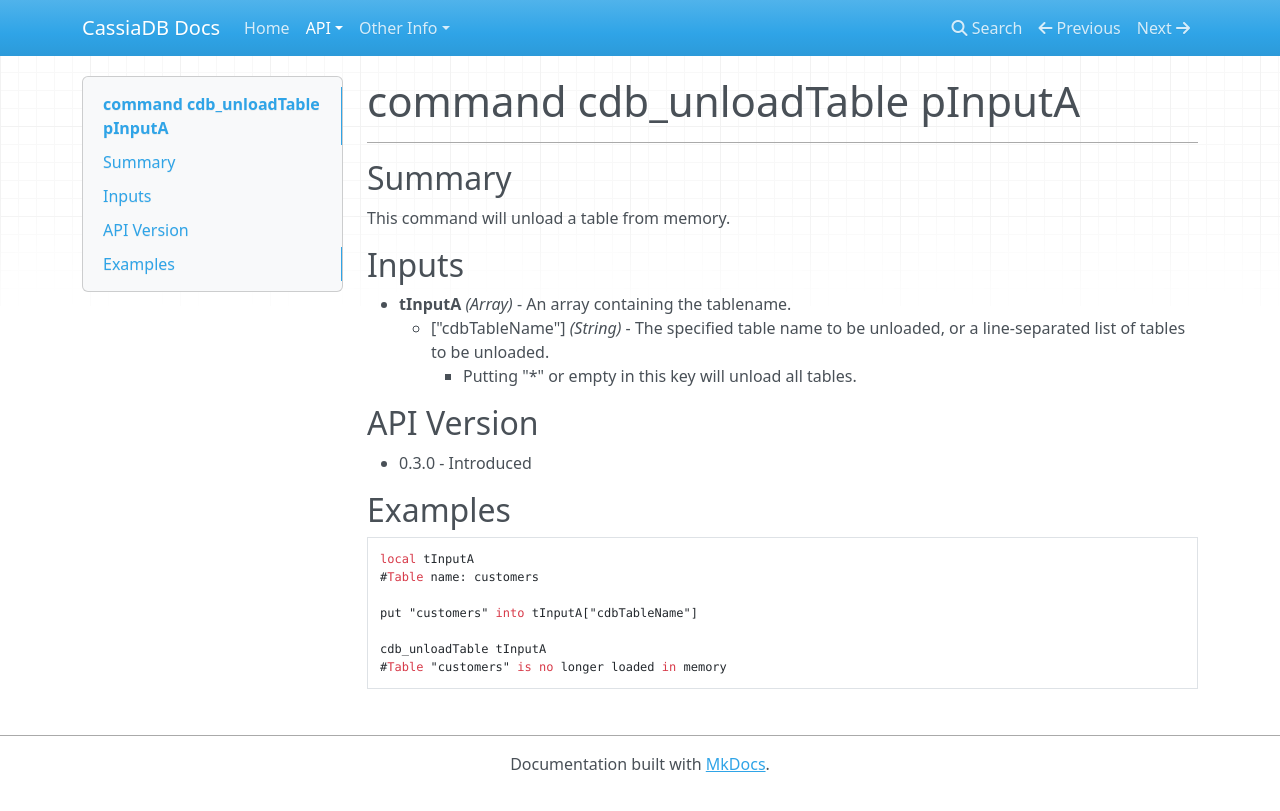
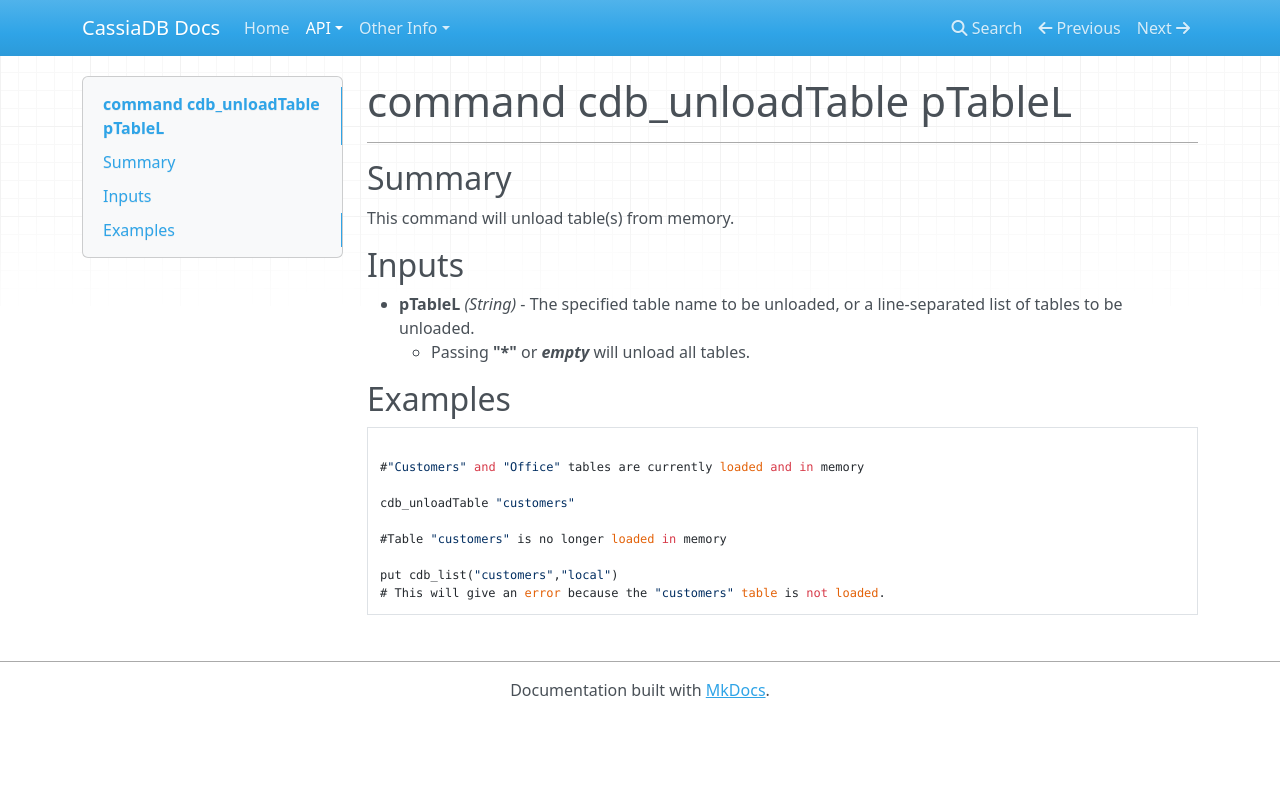
Before and after one commit to CanelaSoftware/cassiaDB_docs, an MkDocs documentation site: the page built from docs/UnloadTable.md, in a window 1280 px wide. Shown: the top 811 px of the page. Built offline with MkDocs 1.6.1, drawn with Linux system fonts in a browser that asks for light colours; nearby versions of some CDN libraries; old or Windows-style settings are respelled for this version of MkDocs.

Commit message:
Update formatting

````diff
--- a/docs/UnloadTable.md
+++ b/docs/UnloadTable.md
@@ -1,25 +1,22 @@
-# command cdb_unloadTable pInputA
+# command cdb_unloadTable pTableL
 ---
 
-
 ## Summary
-This command will unload a table from memory.
+This command will unload table(s) from memory.
 
 ## Inputs
-* **tInputA** *(Array)* - An array containing the tablename.
-    * ["cdbTableName"] *(String)* - The specified table name to be unloaded, or a line-separated list of tables to be unloaded.
-    	* Putting "*" or empty in this key will unload all tables.
-
-## API Version
-* 0.3.0 - Introduced
+* **pTableL** *(String)* - The specified table name to be unloaded, or a line-separated list of tables to be unloaded.
+	* Passing **"\*"** or **_empty_** will unload all tables.
 
 ## Examples
 ```
-local tInputA
-#Table name: customers
 
-put "customers" into tInputA["cdbTableName"]
+#"Customers" and "Office" tables are currently loaded and in memory
 
-cdb_unloadTable tInputA
+cdb_unloadTable "customers"
+
 #Table "customers" is no longer loaded in memory
+
+put cdb_list("customers","local")
+# This will give an error because the "customers" table is not loaded.
 ```
````
Also changed, not shown: docs/CheckInternetStatus.md (+6 -2 lines), docs/LoadTable.md (+9 -7 lines), docs/Ping.md (+10 -6 lines).
